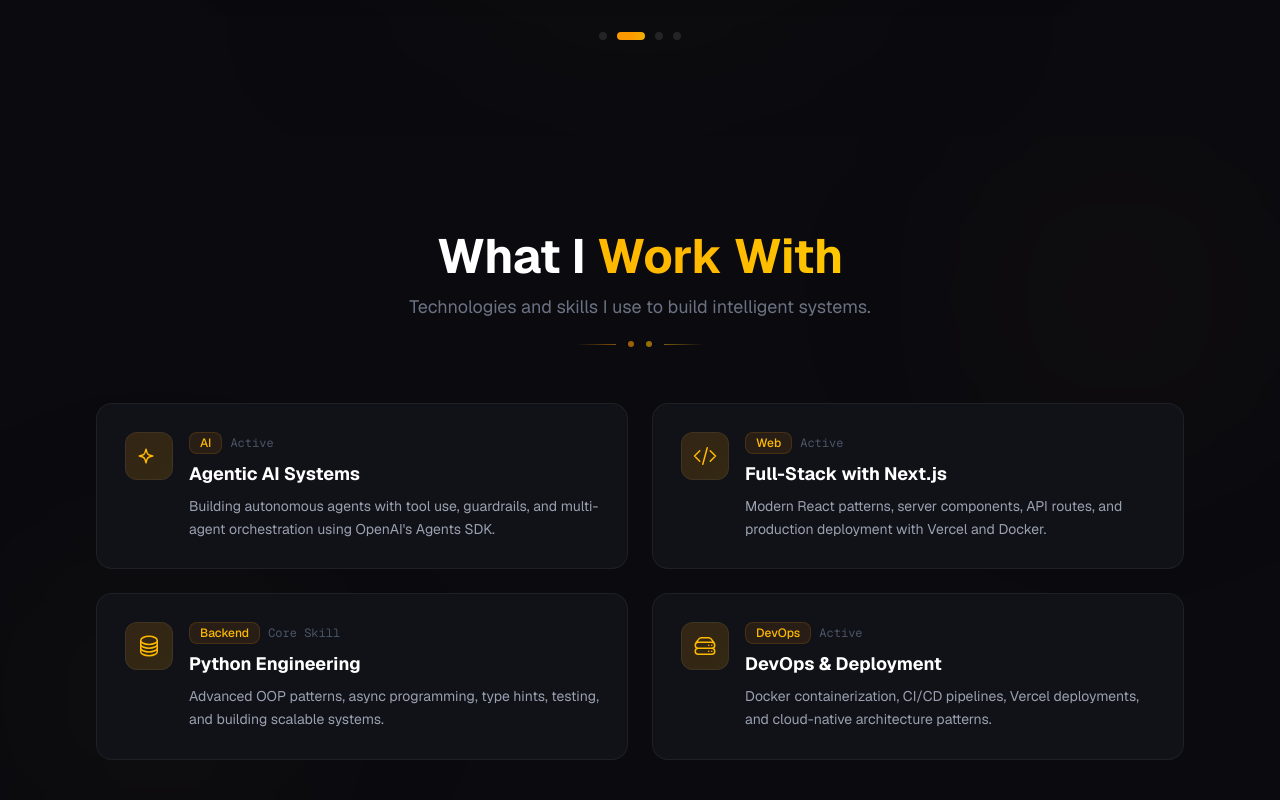
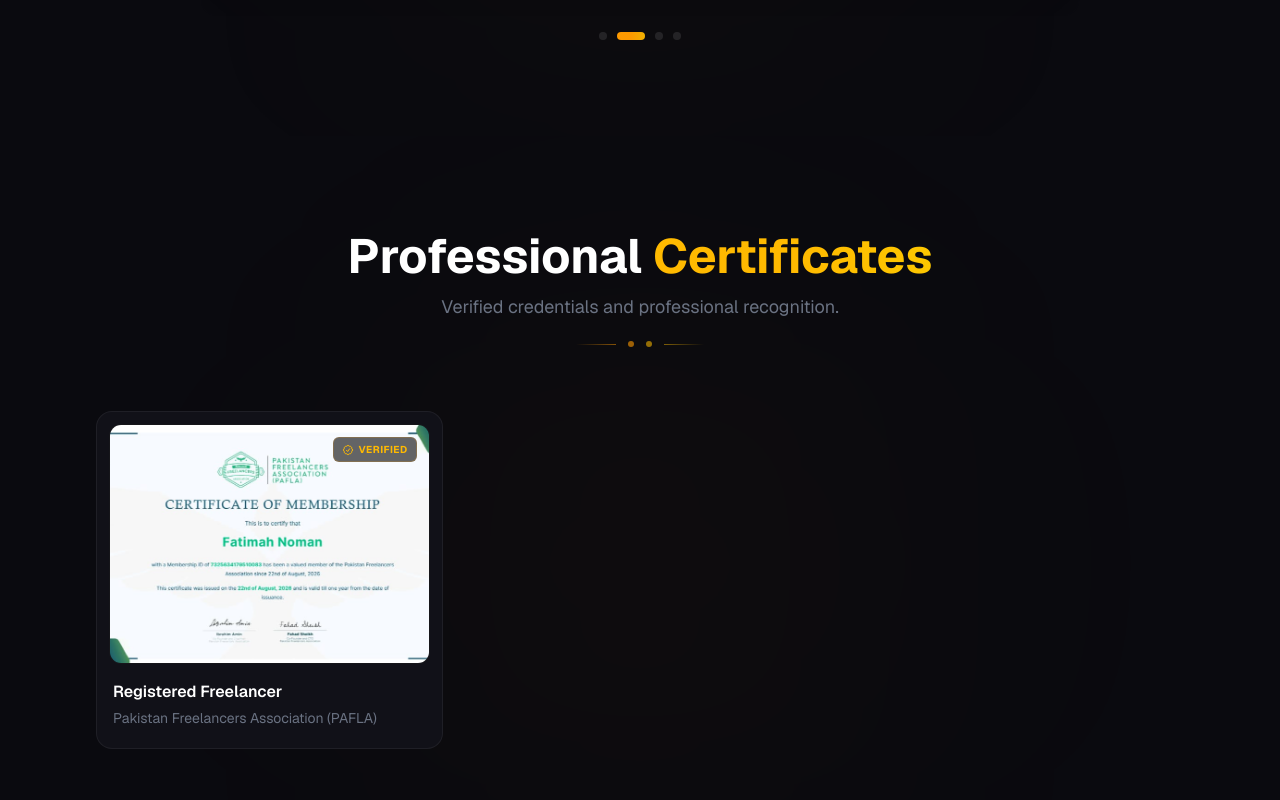
Before and after one commit to Fatimahnoman/Portfolioo, a Next.js app: page / in a window 1280 px wide. Shown: the part 7800-8600 px from the top of the page. Built offline with nearby package versions, Linux system fonts and the light colour scheme.

Commit message:
add: certificates section with lightbox viewer, PAFLA membership certificate, chatbot answers certificate questions from section data

```diff
--- /dev/null
+++ b/src/app/components/CertificatesSection.tsx
@@ -0,0 +1,169 @@
+"use client";
+import React, { useState, useEffect } from "react";
+import Image from "next/image";
+import { motion, AnimatePresence } from "framer-motion";
+
+// NAYA CERTIFICATE ADD KARNE KE LIYE:
+// 1. Certificate ki image ko "public" folder mein daalein
+// 2. Neeche array mein ek naya object copy kar ke apni details likhein
+export const certificates = [
+  {
+    title: "Registered Freelancer",
+    issuer: "Pakistan Freelancers Association (PAFLA)",
+    image: "/pafla-certificate.jpeg",
+  },
+];
+
+type Certificate = (typeof certificates)[number];
+
+const CertificatesSection = () => {
+  const [selected, setSelected] = useState<Certificate | null>(null);
+
+  useEffect(() => {
+    const onKeyDown = (e: KeyboardEvent) => {
+      if (e.key === "Escape") setSelected(null);
+    };
+    window.addEventListener("keydown", onKeyDown);
+    return () => window.removeEventListener("keydown", onKeyDown);
+  }, []);
+
+  useEffect(() => {
+    document.body.style.overflow = selected ? "hidden" : "";
+    return () => {
+      document.body.style.overflow = "";
+    };
+  }, [selected]);
+
+  return (
+    <section
+      id="certificates"
+      className="relative bg-[#0a0a0f] py-20 sm:py-24 px-4 sm:px-6 md:px-12 lg:px-24 overflow-hidden"
+    >
+      {/* Background */}
+      <div className="absolute inset-0 pointer-events-none">
+        <div className="absolute top-1/4 left-1/2 -translate-x-1/2 w-[500px] h-[500px] bg-amber-500/[0.03] rounded-full blur-[150px]" />
+      </div>
+
+      <div className="max-w-6xl mx-auto relative z-10">
+        {/* Header */}
+        <motion.div
+          className="text-center mb-12 sm:mb-16"
+          initial={{ opacity: 0, y: 30 }}
+          whileInView={{ opacity: 1, y: 0 }}
+          viewport={{ once: true }}
+          transition={{ duration: 0.6 }}
+        >
+          <h2 className="text-3xl sm:text-4xl md:text-5xl font-bold text-white mb-3">
+            Professional{" "}
+            <span className="text-transparent bg-clip-text bg-gradient-to-r from-amber-400 via-amber-400 to-yellow-400">
+              Certificates
+            </span>
+          </h2>
+          <p className="text-gray-500 text-base sm:text-lg max-w-xl mx-auto leading-relaxed">
+            Verified credentials and professional recognition.
+          </p>
+          <div className="flex items-center justify-center gap-3 mt-5">
+            <div className="w-10 h-px bg-gradient-to-r from-transparent to-amber-500/50" />
+            <div className="w-1.5 h-1.5 rounded-full bg-amber-500/60" />
+            <div className="w-1.5 h-1.5 rounded-full bg-yellow-500/60" />
+            <div className="w-10 h-px bg-gradient-to-l from-transparent to-yellow-500/50" />
+          </div>
+        </motion.div>
+
+        {/* Certificates Grid */}
+        <div className="grid grid-cols-1 sm:grid-cols-2 lg:grid-cols-3 gap-5 sm:gap-6">
+          {certificates.map((cert, index) => (
+            <motion.div
+              key={index}
+              onClick={() => setSelected(cert)}
+              initial={{ opacity: 0, y: 30 }}
+              whileInView={{ opacity: 1, y: 0 }}
+              viewport={{ once: true }}
+              transition={{ delay: index * 0.1, duration: 0.5 }}
+              whileHover={{ y: -6 }}
+              className="group cursor-pointer bg-[#111118] border border-white/[0.06] hover:border-amber-500/30 rounded-2xl p-3 transition-all duration-500 hover:shadow-xl hover:shadow-amber-500/10 overflow-hidden"
+            >
+              {/* Image */}
+              <div className="relative aspect-[4/3] rounded-xl overflow-hidden bg-black/40 border border-white/[0.05]">
+                <Image
+                  src={cert.image}
+                  alt={cert.title}
+                  fill
+                  sizes="(max-width: 640px) 100vw, (max-width: 1024px) 50vw, 33vw"
+                  className="object-cover transition-transform duration-700 group-hover:scale-105"
+                />
+                {/* Hover overlay */}
+                <div className="absolute inset-0 bg-gradient-to-t from-black/60 via-transparent to-transparent opacity-0 group-hover:opacity-100 transition-opacity duration-500 flex items-center justify-center">
+                  <div className="w-11 h-11 rounded-full bg-amber-500/90 flex items-center justify-center shadow-lg shadow-amber-500/30 scale-75 group-hover:scale-100 transition-transform duration-500">
+                    <svg className="w-5 h-5 text-black" fill="none" viewBox="0 0 24 24" stroke="currentColor" strokeWidth="2">
+                      <path strokeLinecap="round" strokeLinejoin="round" d="M21 21l-5.197-5.197m0 0A7.5 7.5 0 105.196 5.196a7.5 7.5 0 0010.607 10.607zM10.5 7.5v6m3-3h-6" />
+                    </svg>
+                  </div>
+                </div>
+                {/* Verified badge */}
+                <div className="absolute top-3 right-3 px-2 py-1 rounded-md bg-black/60 backdrop-blur-sm border border-amber-500/20 flex items-center gap-1">
+                  <svg className="w-3 h-3 text-amber-400" fill="none" viewBox="0 0 24 24" stroke="currentColor" strokeWidth="2">
+                    <path strokeLinecap="round" strokeLinejoin="round" d="M9 12.75L11.25 15 15 9.75M21 12c0 1.268-.63 2.39-1.593 3.068a3.745 3.745 0 01-1.043 3.296 3.745 3.745 0 01-3.296 1.043A3.745 3.745 0 0112 21c-1.268 0-2.39-.63-3.068-1.593a3.746 3.746 0 01-3.296-1.043 3.745 3.745 0 01-1.043-3.296A3.745 3.745 0 013 12c0-1.268.63-2.39 1.593-3.068a3.745 3.745 0 011.043-3.296 3.746 3.746 0 013.296-1.043A3.746 3.746 0 0112 3c1.268 0 2.39.63 3.068 1.593a3.746 3.746 0 013.296 1.043 3.746 3.746 0 011.043 3.296A3.745 3.745 0 0121 12z" />
+                  </svg>
+                  <span className="text-amber-400 text-[10px] font-bold uppercase tracking-wider">Verified</span>
+                </div>
+              </div>
+
+              {/* Info */}
+              <div className="pt-4 pb-2 px-1">
+                <h3 className="text-white font-semibold text-sm sm:text-base mb-1 group-hover:text-amber-400 transition-colors duration-300">
+                  {cert.title}
+                </h3>
+                <p className="text-gray-500 text-xs sm:text-sm">{cert.issuer}</p>
+              </div>
+            </motion.div>
+          ))}
+        </div>
+      </div>
+
+      {/* Lightbox */}
+      <AnimatePresence>
+        {selected && (
+          <motion.div
+            initial={{ opacity: 0 }}
+            animate={{ opacity: 1 }}
+            exit={{ opacity: 0 }}
+            transition={{ duration: 0.3 }}
+            onClick={() => setSelected(null)}
+            className="fixed inset-0 z-[100] bg-black/90 backdrop-blur-sm flex items-center justify-center p-4 sm:p-8"
+          >
+            {/* Close button */}
+            <button
+              onClick={() => setSelected(null)}
+              aria-label="Close certificate view"
+              className="absolute top-4 right-4 w-10 h-10 rounded-full bg-white/[0.06] border border-white/[0.1] hover:border-amber-500/40 hover:bg-amber-500/10 flex items-center justify-center transition-all duration-300 z-10"
+            >
+              <svg className="w-5 h-5 text-gray-300" fill="none" viewBox="0 0 24 24" stroke="currentColor" strokeWidth="2">
+                <path strokeLinecap="round" strokeLinejoin="round" d="M6 18L18 6M6 6l12 12" />
+              </svg>
+            </button>
+
+            <motion.div
+              initial={{ scale: 0.9, y: 20 }}
+              animate={{ scale: 1, y: 0 }}
+              exit={{ scale: 0.9, y: 20 }}
+              transition={{ duration: 0.3 }}
+              onClick={(e) => e.stopPropagation()}
+              className="relative w-full max-w-4xl h-[80vh]"
+            >
+              <div className="relative w-full h-full rounded-2xl overflow-hidden bg-[#111118] border border-amber-500/20 shadow-2xl shadow-amber-500/10">
+                <Image src={selected.image} alt={selected.title} fill sizes="(max-width: 896px) 100vw, 896px" className="object-contain" priority />
+              </div>
+              <div className="text-center mt-4">
+                <p className="text-white font-semibold">{selected.title}</p>
+                <p className="text-gray-500 text-sm">{selected.issuer}</p>
+              </div>
+            </motion.div>
+          </motion.div>
+        )}
+      </AnimatePresence>
+    </section>
+  );
+};
+
+export default CertificatesSection;
--- a/src/app/components/ChatBot.tsx
+++ b/src/app/components/ChatBot.tsx
@@ -1,6 +1,7 @@
 "use client";
 import React, { useState, useRef, useEffect } from "react";
 import { motion, AnimatePresence } from "framer-motion";
+import { certificates } from "./CertificatesSection";
 
 type Message = {
   id: number;
@@ -38,7 +39,20 @@ const greetings = [
   "Hello! Curious about Fatimah? I'm her virtual assistant and I'd love to share what makes her awesome. Fire away!",
 ];
 
+const certificateList = certificates
+  .map((c) => `${c.title} — ${c.issuer}`)
+  .join("\n");
+
 const knowledge: { keywords: string[]; responses: string[] }[] = [
+  // CERTIFICATES (CertificatesSection ke data se auto-update hota hai)
+  {
+    keywords: ["certificate", "certificat", "certified", "credential", "pafla", "membership", "registered freelancer"],
+    responses: [
+      `Yes! Fatimah holds verified professional credentials:\n\n${certificateList}\n\nAll of them are showcased in the Professional Certificates section on this portfolio — click any card to view the full document.`,
+      `Absolutely! Her verified credentials include:\n\n${certificateList}\n\nScroll down to the Professional Certificates section to see the actual documents — every card is clickable and opens the full certificate!`,
+      `Great question! Fatimah is officially recognized — here's what she holds:\n\n${certificateList}\n\nCheck out the Professional Certificates section on this page to view them yourself. She keeps adding new certifications too!`,
+    ],
+  },
   // ELIGIBILITY / INTERNSHIP / HIRING
   {
     keywords: ["eligible", "eligibl", "qualify", "qualification", "intern", "internship", "hiring", "hire", "position", "role", "apply", "recruit"],
@@ -306,6 +320,7 @@ const ChatBot = () => {
   const quickQuestions = [
     "What are your skills?",
     "Tell me about your projects",
+    "Does she have certificates?",
     "How do I reach her?",
   ];
 
--- a/src/app/page.tsx
+++ b/src/app/page.tsx
@@ -6,6 +6,7 @@ import Timeline from "./components/Timeline";
 import Skills from "./components/Skill";
 import ProjectSection from "./components/ProjectSection";
 import HackathonHighlights from "./components/HackathonHighlights";
+import CertificatesSection from "./components/CertificatesSection";
 import WhatIWorkWith from "./components/WhatIWorkWith";
 import EmailSection from "./components/EmailSection";
 import CTASection from "./components/CTASection";
@@ -23,6 +24,7 @@ export default function Home() {
       <Skills />
       <ProjectSection />
       <HackathonHighlights />
+      <CertificatesSection />
       <WhatIWorkWith />
       <EmailSection />
       <CTASection />
```
Also changed, not shown: public/pafla-certificate.jpeg (added).
